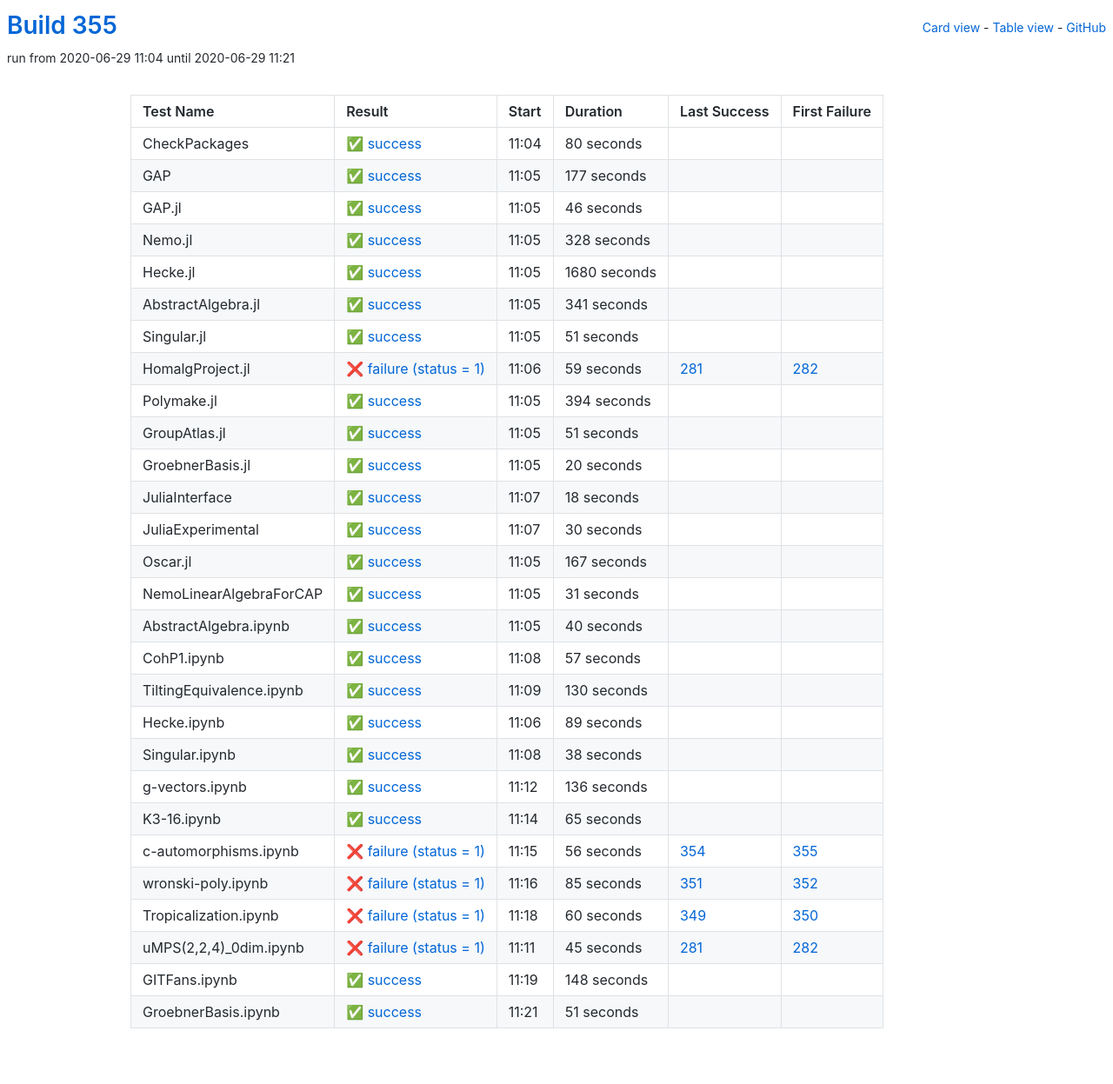
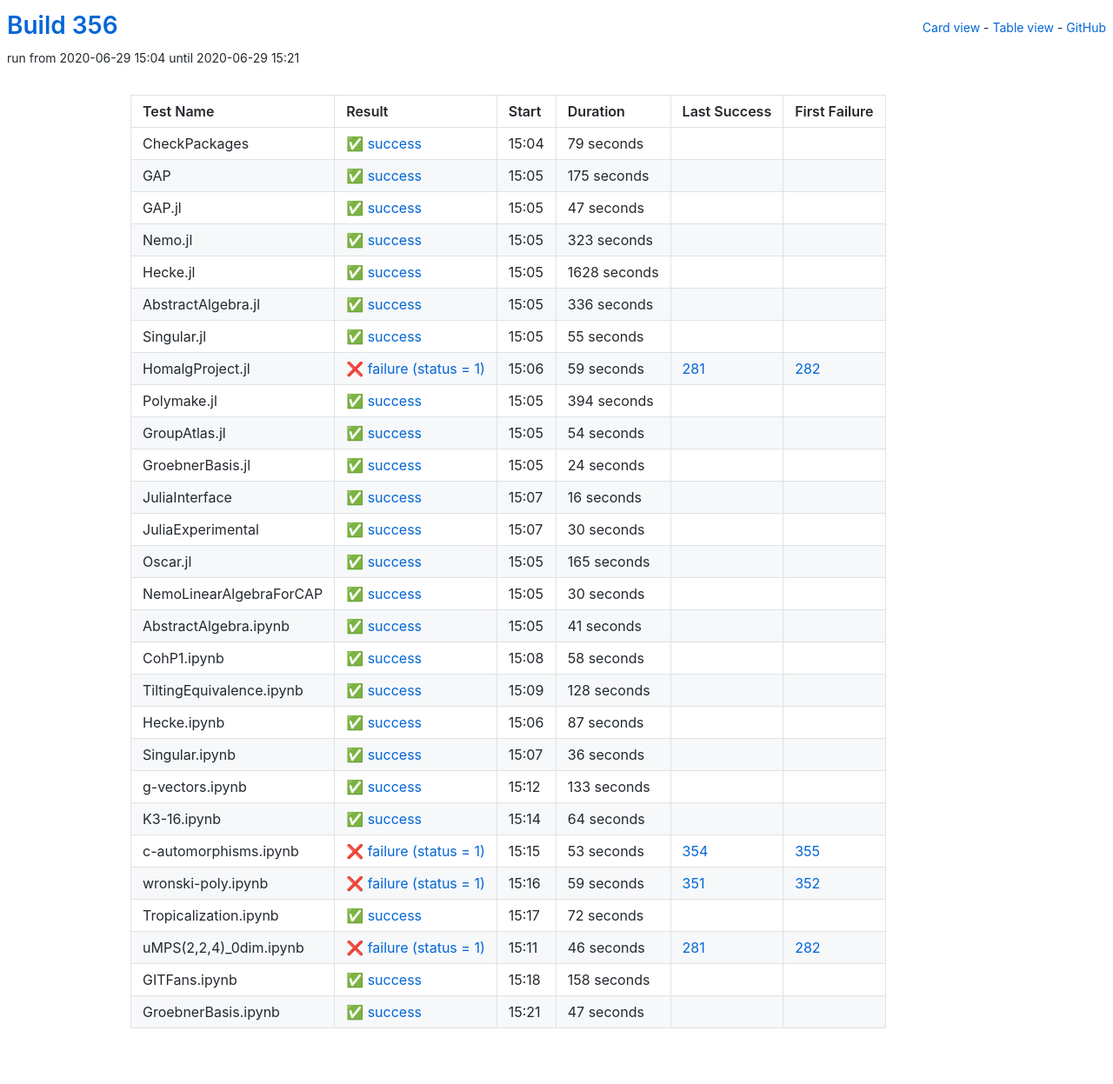
Before and after one commit to oscar-system/oscar-ci-status-stable, a Jekyll site: the page built from table.html, in a window 1280 px wide. Shown: the whole page at 87% size. Built offline with Jekyll 4.4.1, drawn with Linux system fonts in a browser that asks for light colours.

Commit message:
Build #356

```diff
--- a/_data/ci.yml
+++ b/_data/ci.yml
@@ -1,6 +1,6 @@
 ---
-build: 355
-build_url: https://oscarci.mathematik.uni-kl.de/job/oscar-stable/355/
+build: 356
+build_url: https://oscarci.mathematik.uni-kl.de/job/oscar-stable/356/
 job: oscar-stable
 organization: oscar-system
 repo: oscar-ci-status-stable
@@ -8,92 +8,92 @@ repourl: https://github.com/oscar-system/oscar-ci-status-stable
 tests:
 - name: CheckPackages
   id: checkpackages
-  log: https://oscarci.mathematik.uni-kl.de/job/oscar-stable/355/artifact/logs/build-355/CheckPackages.log
-  start: 2020-06-29 11:04
+  log: https://oscarci.mathematik.uni-kl.de/job/oscar-stable/356/artifact/logs/build-356/CheckPackages.log
+  start: 2020-06-29 15:04
   success: true
   exitcode: 0
   status: success
-  duration: 80
+  duration: 79
   last_success: false
   last_success_url:
   first_failure: false
   first_failure_url:
 - name: GAP
   id: gap
-  log: https://oscarci.mathematik.uni-kl.de/job/oscar-stable/355/artifact/logs/build-355/GAP.log
-  start: 2020-06-29 11:05
+  log: https://oscarci.mathematik.uni-kl.de/job/oscar-stable/356/artifact/logs/build-356/GAP.log
+  start: 2020-06-29 15:05
   success: true
   exitcode: 0
   status: success
-  duration: 177
+  duration: 175
   last_success: false
   last_success_url:
   first_failure: false
   first_failure_url:
 - name: GAP.jl
   id: gap-jl
-  log: https://oscarci.mathematik.uni-kl.de/job/oscar-stable/355/artifact/logs/build-355/GAP.jl.log
-  start: 2020-06-29 11:05
+  log: https://oscarci.mathematik.uni-kl.de/job/oscar-stable/356/artifact/logs/build-356/GAP.jl.log
+  start: 2020-06-29 15:05
   success: true
   exitcode: 0
   status: success
-  duration: 46
+  duration: 47
   last_success: false
   last_success_url:
   first_failure: false
   first_failure_url:
 - name: Nemo.jl
   id: nemo-jl
-  log: https://oscarci.mathematik.uni-kl.de/job/oscar-stable/355/artifact/logs/build-355/Nemo.jl.log
-  start: 2020-06-29 11:05
+  log: https://oscarci.mathematik.uni-kl.de/job/oscar-stable/356/artifact/logs/build-356/Nemo.jl.log
+  start: 2020-06-29 15:05
   success: true
   exitcode: 0
   status: success
-  duration: 328
+  duration: 323
   last_success: false
   last_success_url:
   first_failure: false
   first_failure_url:
 - name: Hecke.jl
   id: hecke-jl
-  log: https://oscarci.mathematik.uni-kl.de/job/oscar-stable/355/artifact/logs/build-355/Hecke.jl.log
-  start: 2020-06-29 11:05
+  log: https://oscarci.mathematik.uni-kl.de/job/oscar-stable/356/artifact/logs/build-356/Hecke.jl.log
+  start: 2020-06-29 15:05
   success: true
   exitcode: 0
   status: success
-  duration: 1680
+  duration: 1628
   last_success: false
   last_success_url:
   first_failure: false
   first_failure_url:
 - name: AbstractAlgebra.jl
   id: abstractalgebra-jl
-  log: https://oscarci.mathematik.uni-kl.de/job/oscar-stable/355/artifact/logs/build-355/AbstractAlgebra.jl.log
-  start: 2020-06-29 11:05
+  log: https://oscarci.mathematik.uni-kl.de/job/oscar-stable/356/artifact/logs/build-356/AbstractAlgebra.jl.log
+  start: 2020-06-29 15:05
   success: true
   exitcode: 0
   status: success
-  duration: 341
+  duration: 336
   last_success: false
   last_success_url:
   first_failure: false
   first_failure_url:
 - name: Singular.jl
   id: singular-jl
-  log: https://oscarci.mathematik.uni-kl.de/job/oscar-stable/355/artifact/logs/build-355/Singular.jl.log
-  start: 2020-06-29 11:05
+  log: https://oscarci.mathematik.uni-kl.de/job/oscar-stable/356/artifact/logs/build-356/Singular.jl.log
+  start: 2020-06-29 15:05
   success: true
   exitcode: 0
   status: success
-  duration: 51
+  duration: 55
   last_success: false
   last_success_url:
   first_failure: false
   first_failure_url:
 - name: HomalgProject.jl
   id: homalgproject-jl
-  log: https://oscarci.mathematik.uni-kl.de/job/oscar-stable/355/artifact/logs/build-355/HomalgProject.jl.log
-  start: 2020-06-29 11:06
+  log: https://oscarci.mathematik.uni-kl.de/job/oscar-stable/356/artifact/logs/build-356/HomalgProject.jl.log
+  start: 2020-06-29 15:06
   success: false
   exitcode: 1
   status: failure
@@ -104,8 +104,8 @@ tests:
   first_failure_url: https://oscarci.mathematik.uni-kl.de/job/oscar-stable/282/
 - name: Polymake.jl
   id: polymake-jl
-  log: https://oscarci.mathematik.uni-kl.de/job/oscar-stable/355/artifact/logs/build-355/Polymake.jl.log
-  start: 2020-06-29 11:05
+  log: https://oscarci.mathematik.uni-kl.de/job/oscar-stable/356/artifact/logs/build-356/Polymake.jl.log
+  start: 2020-06-29 15:05
   success: true
   exitcode: 0
   status: success
@@ -116,44 +116,44 @@ tests:
   first_failure_url:
 - name: GroupAtlas.jl
   id: groupatlas-jl
-  log: https://oscarci.mathematik.uni-kl.de/job/oscar-stable/355/artifact/logs/build-355/GroupAtlas.jl.log
-  start: 2020-06-29 11:05
+  log: https://oscarci.mathematik.uni-kl.de/job/oscar-stable/356/artifact/logs/build-356/GroupAtlas.jl.log
+  start: 2020-06-29 15:05
   success: true
   exitcode: 0
   status: success
-  duration: 51
+  duration: 54
   last_success: false
   last_success_url:
   first_failure: false
   first_failure_url:
 - name: GroebnerBasis.jl
   id: groebnerbasis-jl
-  log: https://oscarci.mathematik.uni-kl.de/job/oscar-stable/355/artifact/logs/build-355/GroebnerBasis.jl.log
-  start: 2020-06-29 11:05
+  log: https://oscarci.mathematik.uni-kl.de/job/oscar-stable/356/artifact/logs/build-356/GroebnerBasis.jl.log
+  start: 2020-06-29 15:05
   success: true
   exitcode: 0
   status: success
-  duration: 20
+  duration: 24
   last_success: false
   last_success_url:
   first_failure: false
   first_failure_url:
 - name: JuliaInterface
   id: juliainterface
-  log: https://oscarci.mathematik.uni-kl.de/job/oscar-stable/355/artifact/logs/build-355/JuliaInterface.log
-  start: 2020-06-29 11:07
+  log: https://oscarci.mathematik.uni-kl.de/job/oscar-stable/356/artifact/logs/build-356/JuliaInterface.log
+  start: 2020-06-29 15:07
   success: true
   exitcode: 0
   status: success
-  duration: 18
+  duration: 16
   last_success: false
   last_success_url:
   first_failure: false
   first_failure_url:
 - name: JuliaExperimental
   id: juliaexperimental
-  log: https://oscarci.mathematik.uni-kl.de/job/oscar-stable/355/artifact/logs/build-355/JuliaExperimental.log
-  start: 2020-06-29 11:07
+  log: https://oscarci.mathematik.uni-kl.de/job/oscar-stable/356/artifact/logs/build-356/JuliaExperimental.log
+  start: 2020-06-29 15:07
   success: true
   exitcode: 0
   status: success
@@ -164,180 +164,180 @@ tests:
   first_failure_url:
 - name: Oscar.jl
   id: oscar-jl
-  log: https://oscarci.mathematik.uni-kl.de/job/oscar-stable/355/artifact/logs/build-355/Oscar.jl.log
-  start: 2020-06-29 11:05
+  log: https://oscarci.mathematik.uni-kl.de/job/oscar-stable/356/artifact/logs/build-356/Oscar.jl.log
+  start: 2020-06-29 15:05
   success: true
   exitcode: 0
   status: success
-  duration: 167
+  duration: 165
   last_success: false
   last_success_url:
   first_failure: false
   first_failure_url:
 - name: NemoLinearAlgebraForCAP
   id: nemolinearalgebraforcap
-  log: https://oscarci.mathematik.uni-kl.de/job/oscar-stable/355/artifact/logs/build-355/NemoLinearAlgebraForCAP.log
-  start: 2020-06-29 11:05
+  log: https://oscarci.mathematik.uni-kl.de/job/oscar-stable/356/artifact/logs/build-356/NemoLinearAlgebraForCAP.log
+  start: 2020-06-29 15:05
   success: true
   exitcode: 0
   status: success
-  duration: 31
+  duration: 30
   last_success: false
   last_success_url:
   first_failure: false
   first_failure_url:
 - name: AbstractAlgebra.ipynb
   id: abstractalgebra-ipynb
-  log: https://oscarci.mathematik.uni-kl.de/job/oscar-stable/355/artifact/logs/build-355/AbstractAlgebra.ipynb.log
-  start: 2020-06-29 11:05
+  log: https://oscarci.mathematik.uni-kl.de/job/oscar-stable/356/artifact/logs/build-356/AbstractAlgebra.ipynb.log
+  start: 2020-06-29 15:05
   success: true
   exitcode: 0
   status: success
-  duration: 40
+  duration: 41
   last_success: false
   last_success_url:
   first_failure: false
   first_failure_url:
 - name: CohP1.ipynb
   id: cohp1-ipynb
-  log: https://oscarci.mathematik.uni-kl.de/job/oscar-stable/355/artifact/logs/build-355/CohP1.ipynb.log
-  start: 2020-06-29 11:08
+  log: https://oscarci.mathematik.uni-kl.de/job/oscar-stable/356/artifact/logs/build-356/CohP1.ipynb.log
+  start: 2020-06-29 15:08
   success: true
   exitcode: 0
   status: success
-  duration: 57
+  duration: 58
   last_success: false
   last_success_url:
   first_failure: false
   first_failure_url:
 - name: TiltingEquivalence.ipynb
   id: tiltingequivalence-ipynb
-  log: https://oscarci.mathematik.uni-kl.de/job/oscar-stable/355/artifact/logs/build-355/TiltingEquivalence.ipynb.log
-  start: 2020-06-29 11:09
+  log: https://oscarci.mathematik.uni-kl.de/job/oscar-stable/356/artifact/logs/build-356/TiltingEquivalence.ipynb.log
+  start: 2020-06-29 15:09
   success: true
   exitcode: 0
   status: success
-  duration: 130
+  duration: 128
   last_success: false
   last_success_url:
   first_failure: false
   first_failure_url:
 - name: Hecke.ipynb
   id: hecke-ipynb
-  log: https://oscarci.mathematik.uni-kl.de/job/oscar-stable/355/artifact/logs/build-355/Hecke.ipynb.log
-  start: 2020-06-29 11:06
+  log: https://oscarci.mathematik.uni-kl.de/job/oscar-stable/356/artifact/logs/build-356/Hecke.ipynb.log
+  start: 2020-06-29 15:06
   success: true
   exitcode: 0
   status: success
-  duration: 89
+  duration: 87
   last_success: false
   last_success_url:
   first_failure: false
   first_failure_url:
 - name: Singular.ipynb
   id: singular-ipynb
-  log: https://oscarci.mathematik.uni-kl.de/job/oscar-stable/355/artifact/logs/build-355/Singular.ipynb.log
-  start: 2020-06-29 11:08
+  log: https://oscarci.mathematik.uni-kl.de/job/oscar-stable/356/artifact/logs/build-356/Singular.ipynb.log
+  start: 2020-06-29 15:07
   success: true
   exitcode: 0
   status: success
-  duration: 38
+  duration: 36
   last_success: false
   last_success_url:
   first_failure: false
   first_failure_url:
 - name: g-vectors.ipynb
   id: g-vectors-ipynb
-  log: https://oscarci.mathematik.uni-kl.de/job/oscar-stable/355/artifact/logs/build-355/g-vectors.ipynb.log
-  start: 2020-06-29 11:12
+  log: https://oscarci.mathematik.uni-kl.de/job/oscar-stable/356/artifact/logs/build-356/g-vectors.ipynb.log
+  start: 2020-06-29 15:12
   success: true
   exitcode: 0
   status: success
-  duration: 136
+  duration: 133
   last_success: false
   last_success_url:
   first_failure: false
   first_failure_url:
 - name: K3-16.ipynb
   id: k3-16-ipynb
-  log: https://oscarci.mathematik.uni-kl.de/job/oscar-stable/355/artifact/logs/build-355/K3-16.ipynb.log
-  start: 2020-06-29 11:14
+  log: https://oscarci.mathematik.uni-kl.de/job/oscar-stable/356/artifact/logs/build-356/K3-16.ipynb.log
+  start: 2020-06-29 15:14
   success: true
   exitcode: 0
   status: success
-  duration: 65
+  duration: 64
   last_success: false
   last_success_url:
   first_failure: false
   first_failure_url:
 - name: c-automorphisms.ipynb
   id: c-automorphisms-ipynb
-  log: https://oscarci.mathematik.uni-kl.de/job/oscar-stable/355/artifact/logs/build-355/c-automorphisms.ipynb.log
-  start: 2020-06-29 11:15
+  log: https://oscarci.mathematik.uni-kl.de/job/oscar-stable/356/artifact/logs/build-356/c-automorphisms.ipynb.log
+  start: 2020-06-29 15:15
   success: false
   exitcode: 1
   status: failure
-  duration: 56
+  duration: 53
   last_success: 354
   last_success_url: https://oscarci.mathematik.uni-kl.de/job/oscar-stable/354/
   first_failure: 355
   first_failure_url: https://oscarci.mathematik.uni-kl.de/job/oscar-stable/355/
 - name: wronski-poly.ipynb
   id: wronski-poly-ipynb
-  log: https://oscarci.mathematik.uni-kl.de/job/oscar-stable/355/artifact/logs/build-355/wronski-poly.ipynb.log
-  start: 2020-06-29 11:16
+  log: https://oscarci.mathematik.uni-kl.de/job/oscar-stable/356/artifact/logs/build-356/wronski-poly.ipynb.log
+  start: 2020-06-29 15:16
   success: false
   exitcode: 1
   status: failure
-  duration: 85
+  duration: 59
   last_success: 351
   last_success_url: https://oscarci.mathematik.uni-kl.de/job/oscar-stable/351/
   first_failure: 352
   first_failure_url: https://oscarci.mathematik.uni-kl.de/job/oscar-stable/352/
 - name: Tropicalization.ipynb
   id: tropicalization-ipynb
-  log: https://oscarci.mathematik.uni-kl.de/job/oscar-stable/355/artifact/logs/build-355/Tropicalization.ipynb.log
-  start: 2020-06-29 11:18
+  log: https://oscarci.mathematik.uni-kl.de/job/oscar-stable/356/artifact/logs/build-356/Tropicalization.ipynb.log
+  start: 2020-06-29 15:17
+  success: true
+  exitcode: 0
+  status: success
+  duration: 72
+  last_success: false
+  last_success_url:
+  first_failure: false
+  first_failure_url:
+- name: uMPS(2,2,4)_0dim.ipynb
+  id: umps-2-2-4-0dim-ipynb
+  log: https://oscarci.mathematik.uni-kl.de/job/oscar-stable/356/artifact/logs/build-356/uMPS-2-2-4-_0dim.ipynb.log
+  start: 2020-06-29 15:11
   success: false
   exitcode: 1
   status: failure
-  duration: 60
-  last_success: 349
-  last_success_url: https://oscarci.mathematik.uni-kl.de/job/oscar-stable/349/
-  first_failure: 350
-  first_failure_url: https://oscarci.mathematik.uni-kl.de/job/oscar-stable/350/
-- name: uMPS(2,2,4)_0dim.ipynb
-  id: umps-2-2-4-0dim-ipynb
-  log: https://oscarci.mathematik.uni-kl.de/job/oscar-stable/355/artifact/logs/build-355/uMPS-2-2-4-_0dim.ipynb.log
-  start: 2020-06-29 11:11
-  success: false
-  exitcode: 1
-  status: failure
-  duration: 45
+  duration: 46
   last_success: 281
   last_success_url: https://oscarci.mathematik.uni-kl.de/job/oscar-stable/281/
   first_failure: 282
   first_failure_url: https://oscarci.mathematik.uni-kl.de/job/oscar-stable/282/
 - name: GITFans.ipynb
   id: gitfans-ipynb
-  log: https://oscarci.mathematik.uni-kl.de/job/oscar-stable/355/artifact/logs/build-355/GITFans.ipynb.log
-  start: 2020-06-29 11:19
+  log: https://oscarci.mathematik.uni-kl.de/job/oscar-stable/356/artifact/logs/build-356/GITFans.ipynb.log
+  start: 2020-06-29 15:18
   success: true
   exitcode: 0
   status: success
-  duration: 148
+  duration: 158
   last_success: false
   last_success_url:
   first_failure: false
   first_failure_url:
 - name: GroebnerBasis.ipynb
   id: groebnerbasis-ipynb
-  log: https://oscarci.mathematik.uni-kl.de/job/oscar-stable/355/artifact/logs/build-355/GroebnerBasis.ipynb.log
-  start: 2020-06-29 11:21
+  log: https://oscarci.mathematik.uni-kl.de/job/oscar-stable/356/artifact/logs/build-356/GroebnerBasis.ipynb.log
+  start: 2020-06-29 15:21
   success: true
   exitcode: 0
   status: success
-  duration: 51
+  duration: 47
   last_success: false
   last_success_url:
   first_failure: false
```
Also changed, not shown: README.md.
